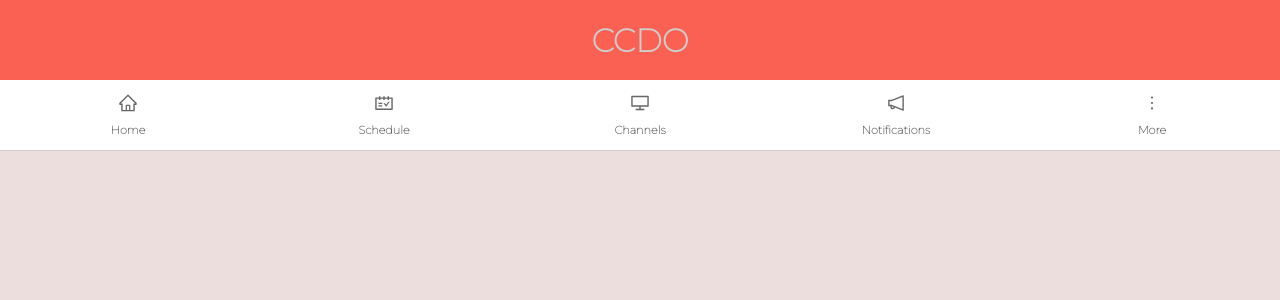
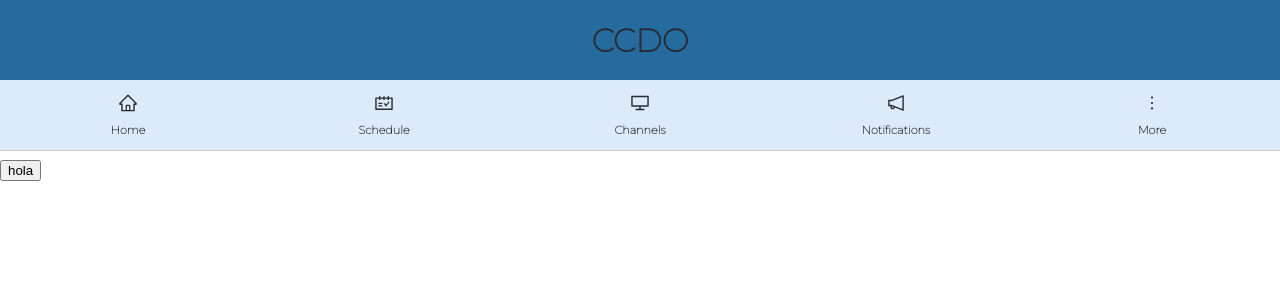
Before and after one commit to leonsuaren/worktime, a React (Create React App) app: page / in a window 1280 px wide. Shown: the top 300 px of the page. Built offline with nearby package versions, Linux system fonts and the light colour scheme.

Commit message:
the theme is working I am just trying ti figure out how to chage it from other file

```diff
--- a/src/App.js
+++ b/src/App.js
@@ -1,18 +1,20 @@
-import './App.css';
-import { Header } from './components/header'
+import React, { Fragment } from 'react';
+import { Theme } from './global/Theme';
+import { Header } from './components/header';
 import { PageLayout } from './global';
 import { GlobalStyle } from './global/GlobalStyles';
-import React, { Fragment } from 'react';
 import { Navbar } from './components/navbar';
 
 function App() {
   return (
     <Fragment>
-      <GlobalStyle/>
-      <PageLayout>
-        <Header brand="CCDO" />
-        <Navbar />
-      </PageLayout>
+      <Theme theme>
+        <GlobalStyle />
+        <PageLayout>
+          <Header brand="CCDO" />
+          <Navbar />
+        </PageLayout>
+      </Theme>
     </Fragment>
   );
 }
--- a/src/components/button/styled.jsx
+++ b/src/components/button/styled.jsx
@@ -3,7 +3,6 @@ import styled from 'styled-components';
 export const ButtonStyled = styled.button`
   border: none;
   background-color: transparent;
-
   &:disabled {
     color: #cecece;
   }
@@ -15,5 +14,5 @@ export const ButtonDescription = styled.span`
   font-size: .7rem;
   font-weight: bold;
   font-family: 'Montserrat';
-  color: #666666;
+  color: ${p => p.theme.fontColor};
 `;
--- a/src/components/header/styled.jsx
+++ b/src/components/header/styled.jsx
@@ -1,5 +1,4 @@
 import styled from 'styled-components';
-import { globalStyles } from '../../global/index';
 
 export const Head =  styled.div`
   display: flex;
@@ -7,9 +6,9 @@ export const Head =  styled.div`
   align-items: center;
   width: 100vw;
   height: 80px;
-  background-color: ${globalStyles.pallete.background};
+  background: ${p => p.theme.headerBackground};
 `;
 
 export const HeadTitle = styled.h1`
-  color: ${globalStyles.pallete.secondaryFont}
+  color: ${p => p.theme.fontColor}
 `;
--- a/src/components/navbar/Navbar.jsx
+++ b/src/components/navbar/Navbar.jsx
@@ -11,8 +11,8 @@ import {
 
 export const Navbar = () => {
   return(
-    <NavigationBar data-test="navbar-component" >
-      <Button icon={<StyledBihome />} description="Home" />
+    <NavigationBar data-test="navbar-component">
+      <Button icon={<StyledBihome />} description="Home"></Button>
       <Button icon={<StyledAiOutlineSchedule />} description="Schedule" />
       <Button icon={<StyledAiOutlineDesktop />} description="Channels" />
       <Button icon={<StyledAiOutlineNotification/>} description="Notifications" />
--- a/src/components/navbar/styled.jsx
+++ b/src/components/navbar/styled.jsx
@@ -1,5 +1,4 @@
 import styled, { css } from 'styled-components';
-import { globalStyles } from '../../global';
 import { AiOutlineHome, AiOutlineSchedule, AiOutlineDesktop, AiOutlineNotification, AiOutlineMore } from 'react-icons/ai';
 
 export const NavigationBar = styled.div`
@@ -7,15 +6,15 @@ export const NavigationBar = styled.div`
   grid-template-columns: 1fr 1fr 1fr 1fr 1fr;
   width: 100vw;
   height: 70px;
-  background-color: ${globalStyles.pallete.navbar};
-  border-bottom: 1px solid ${globalStyles.pallete.alternativeBackground};
+  background-color: ${p => p.theme.navBarBackground};
+  border-bottom: ${p => p.theme.borderColor};
 `;
 
 const commonIconStyled = () => {
   return(
     css`
       font-size: 20px;
-      color: #666666;
+      color: ${p => p.theme.fontColor};
     `
   )
 };
--- a/src/global/GlobalStyles.jsx
+++ b/src/global/GlobalStyles.jsx
@@ -2,7 +2,7 @@ import { createGlobalStyle } from 'styled-components';
 
 export const GlobalStyle = createGlobalStyle`
   body {
-    background: #EDDEDE;
+    background: ${p => p.theme.bodyBackground};
     font-family: 'Montserrat';
     margin: 0;
     color: #666666;
@@ -22,15 +22,3 @@ export const globalStyles = {
     disabledFont: '#666666'
   }
 };
-
-// PRIMARY THEME
-// BODY: background: #FFFFFF
-// HEADER: background: '#256B9D'
-// NAVBAR: background: '#DCEAF9'
-// FONT COLOR: #666666
-
-// ALTERNATIVE THEME
-// BODY: background: #EDDEDE
-// HEADER: background: '#FD6152'
-// NAVBAR: background: '#FFFFFF'
-// FONT COLOR: #666666
--- /dev/null
+++ b/src/global/PrimaryTheme.jsx
@@ -0,0 +1,10 @@
+const theme = {
+  id: 'down',
+  bodyBackground: '#FFFFFF',
+  headerBackground: '#256B9D',
+  navBarBackground: '#DCEAF9',
+  fontColor: '#282b35',
+  borderColor: '1px solid #CECECE'
+};
+
+export default theme;
--- /dev/null
+++ b/src/global/SecondaryTheme.jsx
@@ -0,0 +1,10 @@
+const theme = {
+  id: 'sunset',
+  bodyBackground: '#EDDEDE',
+  headerBackground: '#FD6152',
+  navBarBackground: '#FFFFFF',
+  fontColor: '#646977',
+  borderColor: '1px solid #CECECE'
+};
+
+export default theme;
--- /dev/null
+++ b/src/global/Theme.jsx
@@ -0,0 +1,22 @@
+import React, { useState } from 'react';
+import { ThemeProvider } from 'styled-components';
+import PrimaryTheme from './PrimaryTheme';
+import SecondaryTheme from './SecondaryTheme';
+
+
+export const Theme = ({ children }) => {
+  const Provider = ThemeProvider;
+
+  const [theme, setTheme] = useState(PrimaryTheme);
+  const handleOnClick = () => {
+    setTheme(s => s.id === 'sunset' ? PrimaryTheme : SecondaryTheme);
+  }
+
+  return (
+    <Provider theme={theme}>
+    {children}
+    <button onClick={handleOnClick}>hola</button>
+    </Provider>
+  );
+
+};
```
